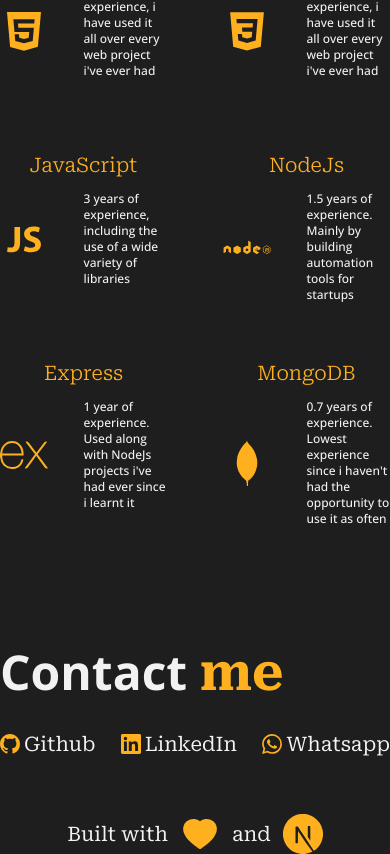
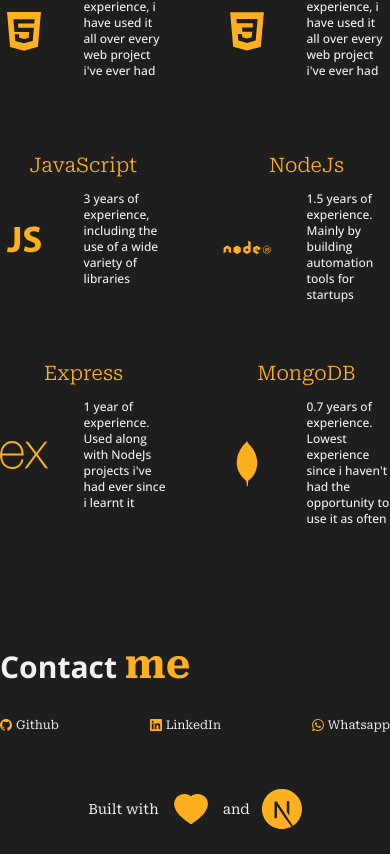
Before and after one commit to Reniactor/Nextjs-Portfolio-Repo, a Next.js app: page / in a window 390 px wide. Shown: the part 2277-3131 px from the top of the page. After the commit the page ends 3106 px from the top, so only its background shows below. Built offline with nearby package versions, Linux system fonts and the light colour scheme; a web font is replaced by a local one.

Commit message:
Further responsive changes applied

```diff
--- a/app/components/card.jsx
+++ b/app/components/card.jsx
@@ -2,7 +2,7 @@ const Card = (props) => {
     return (
         <div className="flex flex-col items-center h-32 border-solid border-color10 mb-16 min-[805px]:h-56">
             <h1 className="font-RobotoSerif text-xl font-light mb-3 text-color10 min-[805px]:text-3xl">{props.name}</h1>
-            <div className="grid grid-cols-2 grid-rows-1 items-center min-w-full sm:w-1/2">
+            <div className="grid grid-cols-2 grid-rows-1 items-center max-w-lg max-[378px]:grid-cols-1 max-[378px]:grid-rows-none ">
                 <span>{props.icon}</span>
                 <p className="font-OpenSans text-sm font-medium min-[805px]:text-lg max-[414px]:text-xs max-[300px]:text-[0.6rem]">{props.description}</p>
             </div>
--- a/app/components/contactme.jsx
+++ b/app/components/contactme.jsx
@@ -6,8 +6,8 @@ import { SiLinkedin, SiWhatsapp } from "react-icons/si"
 export default function ContactMe() {
     return (
         <section id="contactMe" className="flex flex-col gap-y-4 w-full h-fit mb-14">
-            <h1 className="text-5xl font-OpenSans font-bold w-full mb-4 lg:ml-60">Contact <span className="text-color10 font-RobotoSerif text-[3.2rem]">me</span></h1>
-            <ul className="flex w-full md:w-3/4 font-RobotoSerif justify-between text-xl sm:text-2xl md:text-3xl lg:justify-evenly">
+            <h1 className="text-5xl max-[414px]:text-3xl font-OpenSans font-bold w-full mb-4 lg:ml-60">Contact <span className="text-color10 font-RobotoSerif text-[3.2rem] max-[414px]:text-[2.5rem]">me</span></h1>
+            <ul className="flex w-full md:w-3/4 font-RobotoSerif justify-between max-[414px]:text-xs text-xl sm:text-2xl md:text-3xl lg:justify-evenly">
                 <li>
                     <a href="https://github.com/Reniactor" target="_blank" rel="noopener noreferrer" className="flex items-center color hover:text-color10 duration-200"><BsGithub className="mr-1 text-color10" /> Github</a>
                     </li>
--- a/app/components/footer.jsx
+++ b/app/components/footer.jsx
@@ -4,7 +4,7 @@ import { SiNextdotjs } from 'react-icons/si'
 export default function Footer() {
     return(
     <footer className='text-color30 text-center bg-color60 w-full'>
-                <p className={`font-RobotoSerif w-full flex gap-3 justify-center items-center text-xl`}>Built with <AiFillHeart className='text-color10 h-10 w-auto'/> and <SiNextdotjs className='text-color10 h-10 w-auto' /> </p>
+                <p className={`font-RobotoSerif w-full flex gap-3 justify-center items-center text-xl max-[414px]:text-sm`}>Built with <AiFillHeart className='text-color10 h-10 w-auto'/> and <SiNextdotjs className='text-color10 h-10 w-auto' /> </p>
     </footer>
     )
 }
--- a/app/components/skills.jsx
+++ b/app/components/skills.jsx
@@ -8,7 +8,7 @@ export default function Skills() {
     return (
         <section id='skills' className='w-full flex flex-col items-center gap-4 mb-24 min-[805px]:pt-36'>
             <h1 className='text-7xl font-PlayfairDisplay font-bold mb-8'>Skills</h1>
-                <div className='grid-container grid grid-cols-2 gap-x-14 gap-y-4 max-[377px]:gap-x-3 max-[377px]:gap-y-[4rem]'>
+                <div className='grid-container grid grid-cols-2 gap-x-14 gap-y-4 max-[377px]:gap-x-3 max-[377px]:gap-y-[4rem] w-full'>
                     <Card
                     icon={<DiReact className="text-color10 w-[4.5rem] h-auto min[805px]:w-[7.8rem] max-[414px]:w-[3rem] max-[300px]:w-[2.5rem]"/>}
                     name='ReactJs'
```
